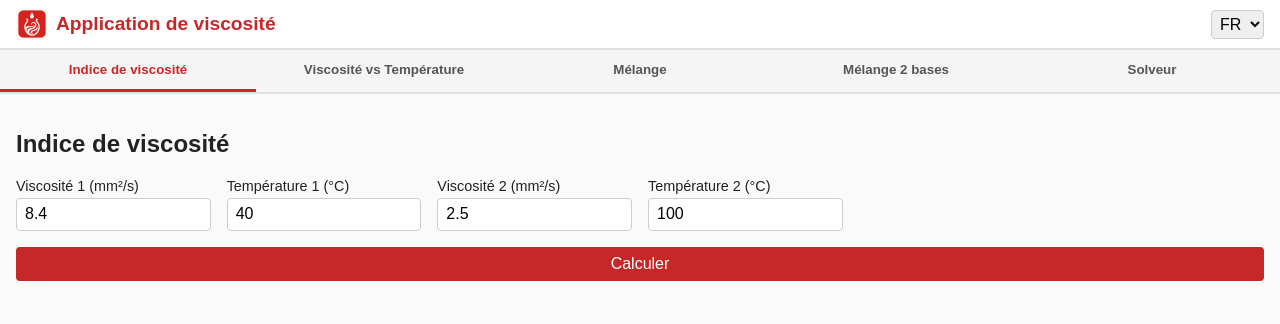
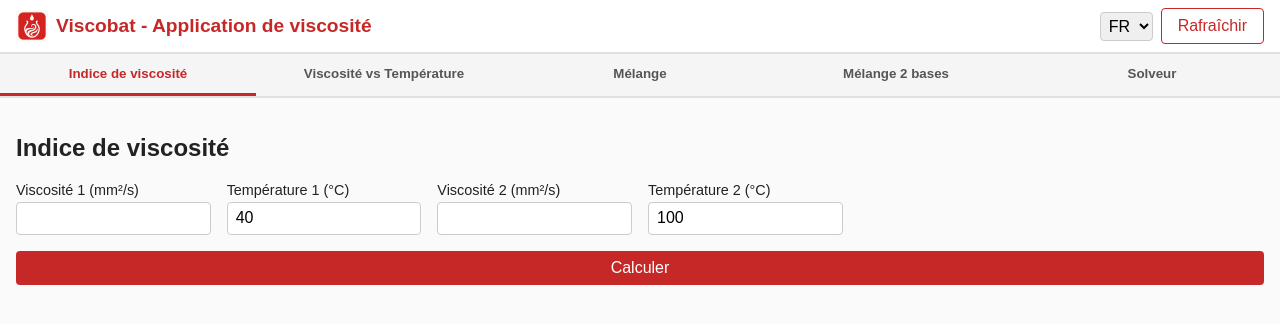
Before and after one commit to ramorimdias/viscobat, a Flask app: page / in a window 1280 px wide. Shown: the top 324 px of the page. Run offline with Flask 3, Linux system fonts and the light colour scheme.

Commit message:
feat: persist form inputs and refresh

```diff
--- a/static/main.js
+++ b/static/main.js
@@ -9,8 +9,8 @@
 document.addEventListener('DOMContentLoaded', () => {
   /* --- Translation dictionary --- */
   const translations = {
-    app_title: { FR: 'Application de viscosité', EN: 'Viscosity Application' },
-    app_name: { FR: 'Application de viscosité', EN: 'Viscosity Application' },
+    app_title: { FR: 'Viscobat - Application de viscosité', EN: 'Viscobat - Fluid Viscosity App' },
+    app_name: { FR: 'Viscobat - Application de viscosité', EN: 'Viscobat - Fluid Viscosity App' },
     tab_vi: { FR: 'Indice de viscosité', EN: 'Viscosity Index' },
     tab_temp: { FR: 'Viscosité vs Température', EN: 'Viscosity vs Temperature' },
     tab_mixture: { FR: 'Mélange', EN: 'Mixture' },
@@ -30,6 +30,7 @@ document.addEventListener('DOMContentLoaded', () => {
     btn_solve: { FR: 'Résoudre', EN: 'Solve' },
     btn_add_component: { FR: 'Ajouter un constituant', EN: 'Add component' },
     btn_add_known: { FR: 'Ajouter un constituant connu', EN: 'Add known component' },
+    btn_refresh: { FR: 'Rafraîchir', EN: 'Refresh' },
     table_temp: { FR: 'Température (°C)', EN: 'Temperature (°C)' },
     table_visc: { FR: 'Viscosité (mm²/s)', EN: 'Viscosity (mm²/s)' },
     table_percent: { FR: '% masse', EN: '% mass' },
@@ -55,7 +56,29 @@ document.addEventListener('DOMContentLoaded', () => {
     solver_set: { FR: 'Fixer une valeur', EN: 'Set value' }
   };
 
-  let currentLang = 'FR';
+  function setCookie(name, value, days = 365) {
+    const expires = new Date(Date.now() + days * 24 * 60 * 60 * 1000).toUTCString();
+    document.cookie = `${name}=${encodeURIComponent(value)};expires=${expires};path=/`;
+  }
+
+  function getCookie(name) {
+    const value = `; ${document.cookie}`;
+    const parts = value.split('; ' + name + '=');
+    if (parts.length === 2) return decodeURIComponent(parts.pop().split(';').shift());
+    return '';
+  }
+
+  function clearPrefixedCookies(prefix) {
+    document.cookie.split(';').forEach(c => {
+      const eqPos = c.indexOf('=');
+      const key = eqPos > -1 ? c.substr(0, eqPos).trim() : c.trim();
+      if (key.startsWith(prefix)) {
+        document.cookie = key + '=;expires=Thu, 01 Jan 1970 00:00:00 UTC;path=/';
+      }
+    });
+  }
+
+  let currentLang = getCookie('vb_language') || 'FR';
   const languageSelect = document.getElementById('languageSelect');
   languageSelect.value = currentLang;
 
@@ -68,17 +91,44 @@ document.addEventListener('DOMContentLoaded', () => {
       const key = el.getAttribute('data-i18n');
       const trans = translations[key];
       if (trans && trans[currentLang]) {
-        el.textContent = trans[currentLang];
+        if (el.tagName.toLowerCase() === 'title') {
+          document.title = trans[currentLang];
+        } else {
+          el.textContent = trans[currentLang];
+        }
       }
     });
   }
 
   languageSelect.addEventListener('change', () => {
     currentLang = languageSelect.value;
+    setCookie('vb_language', currentLang);
     translatePage();
   });
 
   translatePage();
+
+  // Restore saved form values and persist changes
+  document.querySelectorAll('input, select').forEach(el => {
+    if (!el.id) return;
+    const saved = getCookie('vb_' + el.id);
+    if (saved) {
+      if (el.type === 'checkbox') {
+        el.checked = saved === 'true';
+      } else {
+        el.value = saved;
+      }
+    }
+    el.addEventListener('input', () => {
+      const val = el.type === 'checkbox' ? el.checked : el.value;
+      setCookie('vb_' + el.id, val);
+    });
+  });
+
+  document.getElementById('reset-btn').addEventListener('click', () => {
+    clearPrefixedCookies('vb_');
+    window.location.reload();
+  });
 
   /* --- Tab navigation --- */
   document.querySelectorAll('.tab-button').forEach(button => {
--- a/static/style.css
+++ b/static/style.css
@@ -35,6 +35,12 @@ body {
   font-size: 1.2rem;
   font-weight: bold;
   color: #c62828; /* red accent */
+}
+
+.header-controls {
+  display: flex;
+  align-items: center;
+  gap: 0.5rem;
 }
 
 .lang-select select {
--- a/templates/index.html
+++ b/templates/index.html
@@ -3,7 +3,7 @@
 <head>
   <meta charset="UTF-8">
   <meta name="viewport" content="width=device-width, initial-scale=1.0">
-  <title data-i18n="app_title">Application de viscosité</title>
+  <title data-i18n="app_title">Viscobat - Application de viscosité</title>
   <!-- Favicon and application icon -->
   <link rel="icon" type="image/png" href="{{ url_for('static', filename='icon.png') }}">
   <!-- Custom stylesheet -->
@@ -13,14 +13,17 @@
   <header class="app-header">
     <div class="logo-container">
       <img src="{{ url_for('static', filename='icon.png') }}" alt="Logo" class="logo">
-      <span class="app-title" data-i18n="app_name">Application de viscosité</span>
+      <span class="app-title" data-i18n="app_name">Viscobat - Application de viscosité</span>
     </div>
+    <div class="header-controls">
       <div class="lang-select">
         <label for="languageSelect" class="visually-hidden">Langue</label>
         <select id="languageSelect">
           <option value="FR">FR</option>
           <option value="EN">EN</option>
         </select>
+      </div>
+      <button id="reset-btn" class="secondary-btn" data-i18n="btn_refresh">Rafraîchir</button>
     </div>
   </header>
   <nav class="tab-bar">
@@ -37,7 +40,7 @@
       <form id="viForm" class="form-grid">
         <div class="form-row">
           <label for="vi-v1" data-i18n="label_v1">Viscosité 1 (mm²/s)</label>
-          <input type="number" step="any" id="vi-v1" value="8.4" required>
+          <input type="number" step="any" id="vi-v1" required>
         </div>
         <div class="form-row">
           <label for="vi-t1" data-i18n="label_t1">Température 1 (°C)</label>
@@ -45,7 +48,7 @@
         </div>
         <div class="form-row">
           <label for="vi-v2" data-i18n="label_v2">Viscosité 2 (mm²/s)</label>
-          <input type="number" step="any" id="vi-v2" value="2.5" required>
+          <input type="number" step="any" id="vi-v2" required>
         </div>
         <div class="form-row">
           <label for="vi-t2" data-i18n="label_t2">Température 2 (°C)</label>
@@ -64,7 +67,7 @@
       <form id="tempForm" class="form-grid">
         <div class="form-row">
           <label for="temp-v1" data-i18n="label_v1">Viscosité 1 (mm²/s)</label>
-          <input type="number" step="any" id="temp-v1" value="8.4" required>
+          <input type="number" step="any" id="temp-v1" required>
         </div>
         <div class="form-row">
           <label for="temp-t1" data-i18n="label_t1">Température 1 (°C)</label>
@@ -72,7 +75,7 @@
         </div>
         <div class="form-row">
           <label for="temp-v2" data-i18n="label_v2">Viscosité 2 (mm²/s)</label>
-          <input type="number" step="any" id="temp-v2" value="2.5" required>
+          <input type="number" step="any" id="temp-v2" required>
         </div>
         <div class="form-row">
           <label for="temp-t2" data-i18n="label_t2">Température 2 (°C)</label>
```
Lines whose indentation alone changed are shown as unchanged.
